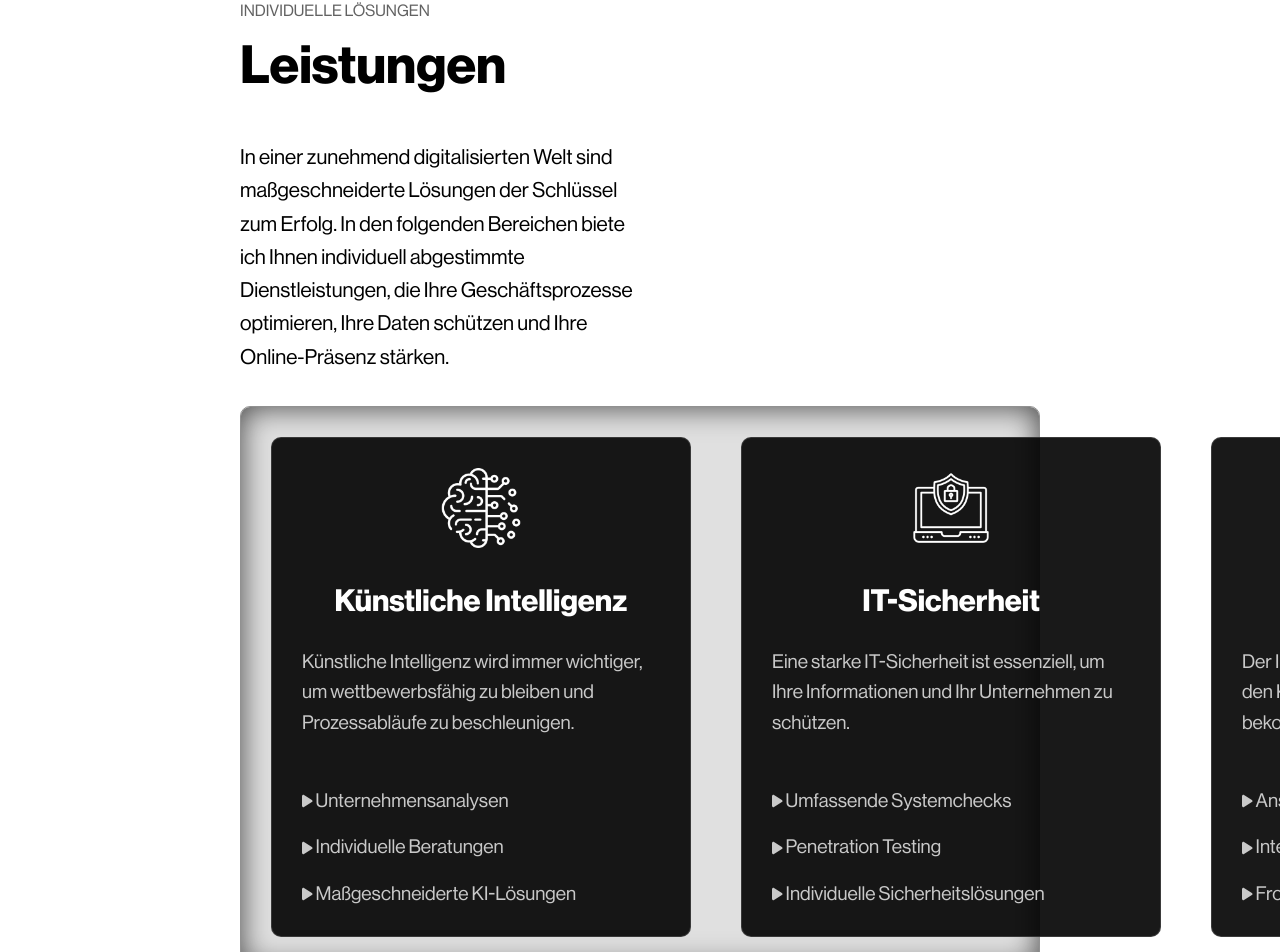
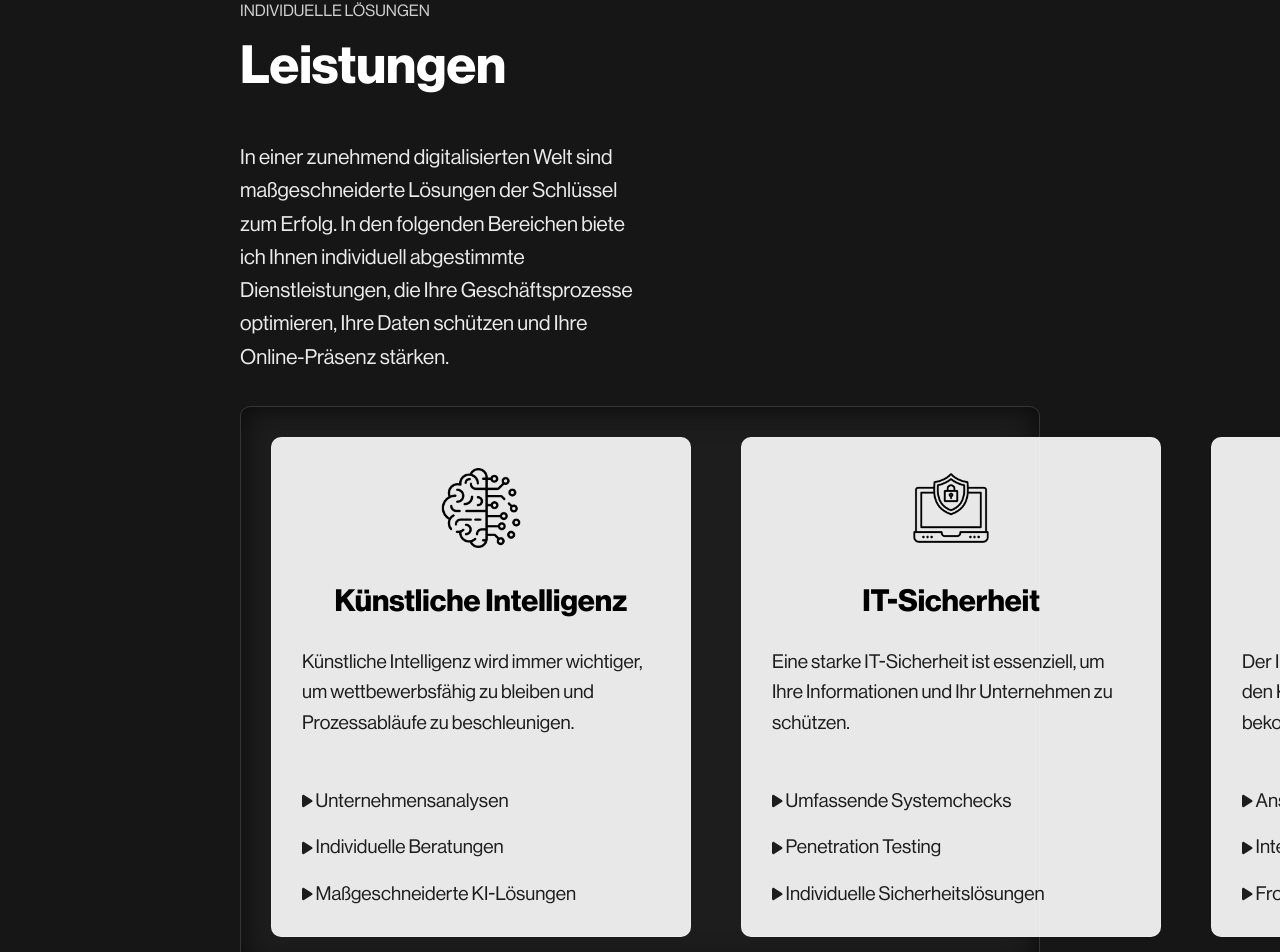
Before and after one commit to timliebhaber/Solia-Business-Website, a Vue app: page / in a window 1280 px wide. Shown: the part 911-1863 px from the top of the page. Built offline with nearby package versions, Linux system fonts and the light colour scheme.

Commit message:
feat: added Leistungscards in another color to better fit in the section color structure

```diff
--- a/src/components/LeistungsCardsInvert.vue
+++ b/src/components/LeistungsCardsInvert.vue
@@ -43,7 +43,7 @@ export default {
     <!-- Tiltkarten bei kleinerem Bildschirm in Reihen, nur mit Logo, Titel und Leistungen aber gleichem style -->
     <a href="https://solia-solutions.de/KI" style="text-decoration: none; color: inherit;">
     <div v-for="(item) in items" :key="item.id" ref="tiltRef" class="tiltMe" data-tilt data-tilt-glare="true"
-        data-tilt-max-glare="0.3"
+        data-tilt-max-glare="0.8"
         data-tilt-scale ="1.1"
         data-tilt-speed="1000"
         data-tilt-perspective="500"
@@ -63,7 +63,7 @@ export default {
 
     <a href="https://solia-solutions.de/IT-Sicherheit" style="text-decoration: none; color: inherit;">
     <div v-for="(item) in items" :key="item.id" ref="tiltRef" class="tiltMe" data-tilt data-tilt-glare="true"
-        data-tilt-max-glare="0.3"
+        data-tilt-max-glare="0.8"
         data-tilt-scale ="1.1"
         data-tilt-speed="1000"
         data-tilt-perspective="500"
@@ -82,7 +82,7 @@ export default {
 
     <a href="https://solia-solutions.de/Web-Entwicklung" style="text-decoration: none; color: inherit;">
     <div v-for="(item) in items" :key="item.id" ref="tiltRef" class="tiltMe" data-tilt data-tilt-glare="true"
-        data-tilt-max-glare="0.3"
+        data-tilt-max-glare="0.8"
         data-tilt-scale ="1.1"
         data-tilt-speed="1000"
         data-tilt-perspective="500"
@@ -114,14 +114,14 @@ export default {
     justify-content: center;
     align-items: center;
     height: auto;
-    background-color: white;
+    background-color: var(--color-background-dark);
     padding: 5rem 15rem;
     display: block;
 }
 
 #beschreibung {
     margin: 2rem 0;
-    color: black;
+    color: rgb(235, 235, 235);
     width: 50%;
     font-size: 1.3rem;
 }
@@ -142,13 +142,17 @@ ul.custom-list {
 
 h2 {
     margin-bottom: 2rem;
-    color: black;
+    color: white;
 }
 
 h3 {
-    color: white;
+    color: rgb(0, 0, 0);
     font-size: 1.9rem;
     font-weight: bold;
+}
+
+h4 {
+  color: rgb(207, 207, 207);
 }
 
 #tiltcardcontainer {
@@ -157,9 +161,9 @@ h3 {
     align-items: center;
     height: auto;
     gap: 50px;
-    background-color: #e0e0e0;
+    background-color: #1d1d1d;
     padding: 30px 30px;
-    border: 1px solid #919191;
+    border: 1px solid #353535;
     border-radius: 10px;
     box-shadow: inset 0px 0px 30px rgba(0, 0, 0, 0.7); /* Basic inner shadow */
 }
@@ -168,7 +172,7 @@ h3 {
 	width : 420px;
 	height: 500px;
     padding: 30px;
-    background: rgba(0, 0, 0, .9);
+    background: rgba(255, 255, 255, 0.9);
     border-radius: 10px;
     border: 1px solid rgba(255,255,255,.15);
     display: flex;
@@ -181,11 +185,11 @@ h3 {
 }
 
 .tiltMe img {
-    filter: invert(100%) grayscale(100%);
+    filter: grayscale(100%);
 }
 
 .tiltMe p {
-    color: rgb(201, 201, 201);
+    color: rgb(29, 29, 29);
     font-size: 1.2rem;
     font-weight: medium;
 }
```
